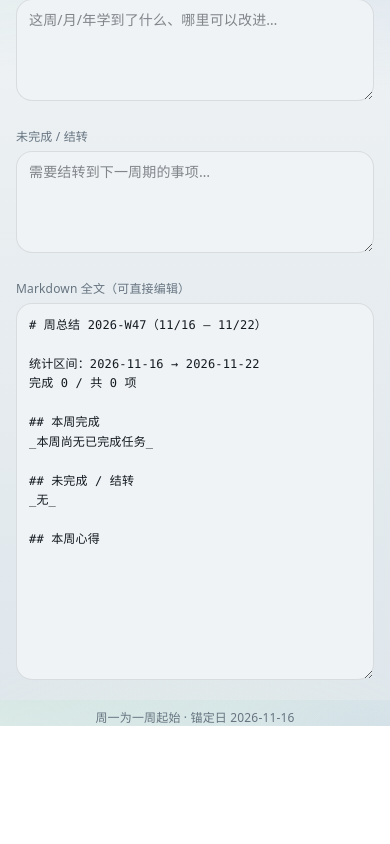
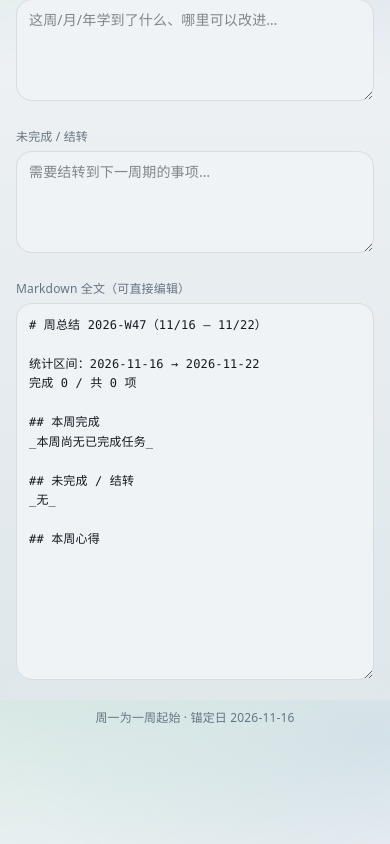
Before and after one commit to dujihaoStriver/Dotline, a Next.js app: page /week in a window 390 px wide. Shown: the part 988-1832 px from the top of the page. Before the commit the page ends 1714 px from the top, so only its background shows below. Built offline with nearby package versions, Linux system fonts and the light colour scheme.

Commit message:
fix: real bottom spacer so lists clear fixed nav

```diff
--- a/src/app/globals.css
+++ b/src/app/globals.css
@@ -40,9 +40,13 @@
   --font-mono: var(--dx-font-mono);
 }
 
-html,
+html {
+  height: 100%;
+}
+
 body {
-  height: 100%;
+  min-height: 100%;
+  height: auto;
 }
 
 body {
--- a/src/app/today/page.tsx
+++ b/src/app/today/page.tsx
@@ -128,7 +128,7 @@ export default function TodayPage() {
         </div>
       }
     >
-      <div className="dx-rise space-y-5 pb-8">
+      <div className="dx-rise space-y-5">
         <TaskForm
           defaultStartDate={date}
           defaultEndDate={date}
--- a/src/components/AppShell.tsx
+++ b/src/components/AppShell.tsx
@@ -10,6 +10,10 @@ const nav = [
   { href: "/", label: "脉络" },
   { href: "/today", label: "今日" },
 ];
+
+/** 底部固定导航 + 浏览器底栏的预留高度 */
+const NAV_CLEARANCE =
+  "calc(8rem + env(safe-area-inset-bottom, 0px))";
 
 export function AppShell({
   title,
@@ -39,8 +43,8 @@ export function AppShell({
       className={
         wide
           ? // 手机可整页下滑看到侧栏导出；大屏仍锁视口做双栏
-            "flex min-h-dvh w-full flex-col overflow-y-auto px-3 pb-[calc(11rem+env(safe-area-inset-bottom,0px))] pt-3 sm:px-5 lg:h-dvh lg:max-h-dvh lg:overflow-hidden lg:pb-4"
-          : "mx-auto flex min-h-full w-full max-w-3xl flex-col px-4 pb-[calc(11rem+env(safe-area-inset-bottom,0px))] pt-7 sm:px-6"
+            "flex min-h-dvh w-full flex-shrink-0 flex-col overflow-y-auto px-3 pt-3 sm:px-5 lg:h-dvh lg:max-h-dvh lg:overflow-hidden"
+          : "mx-auto flex min-h-full w-full max-w-3xl flex-shrink-0 flex-col px-4 pt-7 sm:px-6"
       }
     >
       <header
@@ -86,6 +90,13 @@ export function AppShell({
         {children}
       </main>
 
+      {/* 文档流占位：保证滑到底时内容在固定导航上方 */}
+      <div
+        aria-hidden
+        className="w-full shrink-0 lg:hidden"
+        style={{ height: NAV_CLEARANCE }}
+      />
+
       <nav className="pointer-events-none fixed inset-x-0 bottom-0 z-20 px-3 pb-[max(0.75rem,env(safe-area-inset-bottom,0px))] sm:px-4 sm:pb-4">
         <div
           className={`pointer-events-auto dx-panel relative mx-auto grid w-full grid-cols-2 gap-1 rounded-2xl p-1.5 ${
--- a/src/components/BackupPanel.tsx
+++ b/src/components/BackupPanel.tsx
@@ -6,7 +6,7 @@ export function BackupPanel() {
   const { exportJson, importJson, clearAll } = useStore();
 
   return (
-    <section className="border-t border-[var(--line)] pt-3.5 pb-28 lg:pb-2">
+    <section className="border-t border-[var(--line)] pt-3.5 pb-2">
       <h3 className="text-xs font-semibold tracking-wide text-[var(--ink)]">
         数据备份
       </h3>
```
